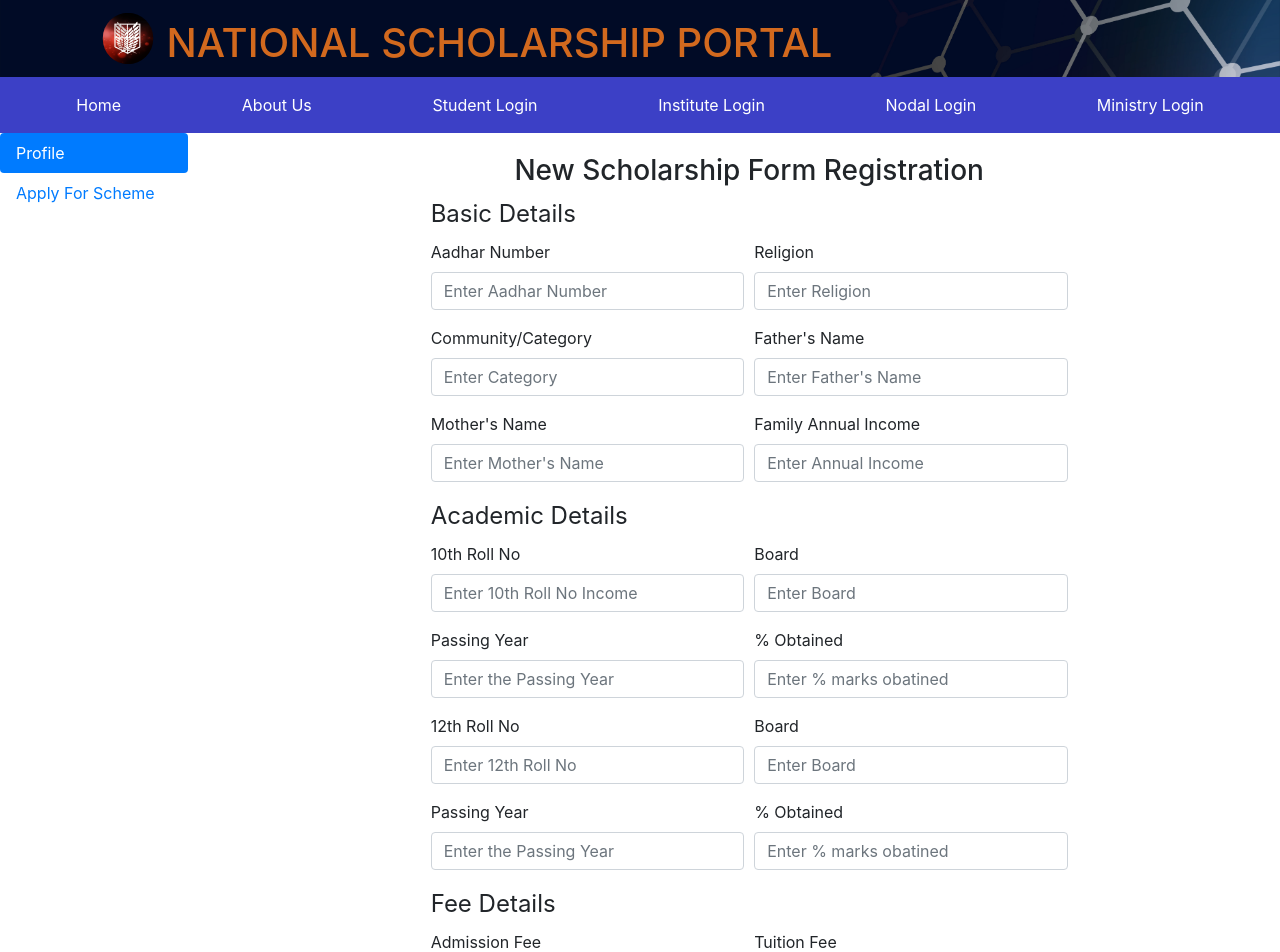
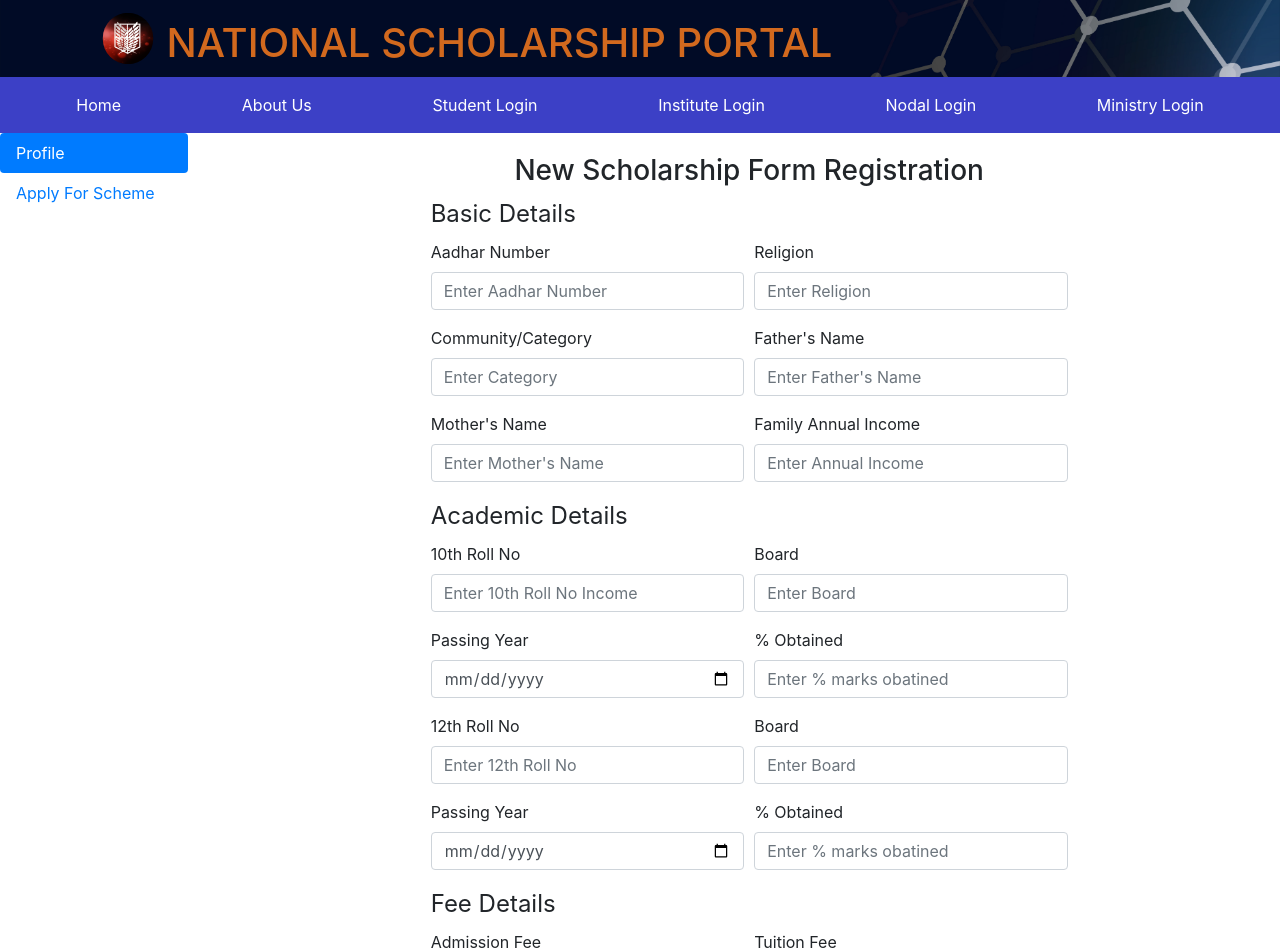
Before and after one commit to realtripathi/PGFrontEnd, an Angular app: page /studentDashboard/applyScheme in a window 1280 px wide. Shown: the top 952 px of the page. Built offline with nearby package versions, Linux system fonts and the light colour scheme.

Commit message:
Tuco push

```diff
--- a/src/app/scholarship-form.ts
+++ b/src/app/scholarship-form.ts
@@ -7,11 +7,11 @@ export class ScholarshipForm {
         public familyAnnualIncome:String;
         public class10RollNumber:String;
         public class10BoardName:String;
-        public class10PassingYear:String;
+        public class10PassingYear:Date;
         public class10Percentage:String;
         public class12RollNumber:String;
         public class12BoardName:String;
-        public class12PassingYear:String;
+        public class12PassingYear:Date;
         public class12Percentage:String;
         public admissionFee:string;
         public tuitionFee:String;
--- a/src/app/student-schemeapply/student-schemeapply.component.html
+++ b/src/app/student-schemeapply/student-schemeapply.component.html
@@ -80,7 +80,7 @@
 
         <div class="col-md-6 mb-3">
           <label for="class10PassingYear">Passing Year</label>
-          <input type="text" required #class10PassingYear="ngModel" [class.is-invalid]="class10PassingYear.invalid && class10PassingYear.touched" name="class10PassingYear" id="" class="form-control" placeholder="Enter the Passing Year"
+          <input type="date" required #class10PassingYear="ngModel" [class.is-invalid]="class10PassingYear.invalid && class10PassingYear.touched" name="class10PassingYear" id="" class="form-control" placeholder="Enter the Passing Year"
             [(ngModel)]="scholarshipFormModel.class10PassingYear">
             <small class="text-danger" [class.d-none]="class10PassingYear.valid || class10PassingYear.untouched">Passing Year is required</small>
         </div>
@@ -109,7 +109,7 @@
 
         <div class="col-md-6 mb-3">
           <label for="class12PassingYear">Passing Year</label>
-          <input type="text"required #class12PassingYear="ngModel" [class.is-invalid]="class12PassingYear.invalid && class12PassingYear.touched" name="class12PassingYear" id="" class="form-control" placeholder="Enter the Passing Year"
+          <input type="date"required #class12PassingYear="ngModel" [class.is-invalid]="class12PassingYear.invalid && class12PassingYear.touched" name="class12PassingYear" id="" class="form-control" placeholder="Enter the Passing Year"
             [(ngModel)]="scholarshipFormModel.class12PassingYear">
             <small class="text-danger" [class.d-none]="class12PassingYear.valid || class12PassingYear.untouched">Passing year is required</small>
         </div>
--- a/src/app/student-schemeapply/student-schemeapply.component.ts
+++ b/src/app/student-schemeapply/student-schemeapply.component.ts
@@ -15,8 +15,8 @@ export class StudentSchemeapplyComponent implements OnInit {
 
   instituteId: number = 1006;
 
-  studentId: number = 2006;
-  schemeId: number =3006;
+
+  schemeId: number =1002;
 
 
   constructor(private studentService:StudentService,private router:Router) { }
--- a/src/app/student.service.ts
+++ b/src/app/student.service.ts
@@ -30,7 +30,7 @@ export class StudentService {
     //   .set('intituteId', instituteId)
     //   .set('schemeId', schemeId)
     //   .set('studentId', studentId);
-    let url = 'http://localhost:8080/applyForScheme?instiuteId=' + instituteId + '&schemeId=' + schemeId +'&studentId=' +studentId;
+    let url = 'http://localhost:8080/applyForScheme?instituteId=' + instituteId + '&schemeId=' + schemeId +'&studentId=' +studentId;
     return this.http.post<Status>(url, form);
   }
 }
```
